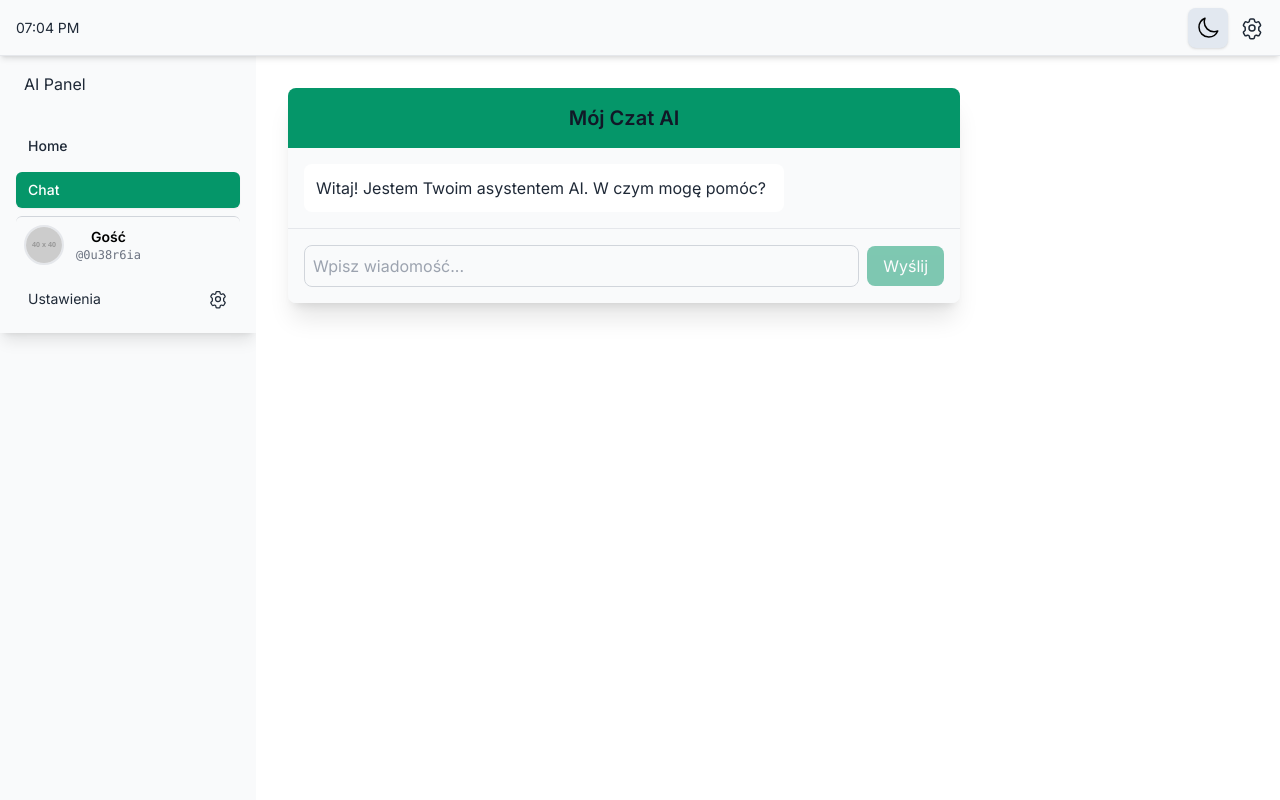
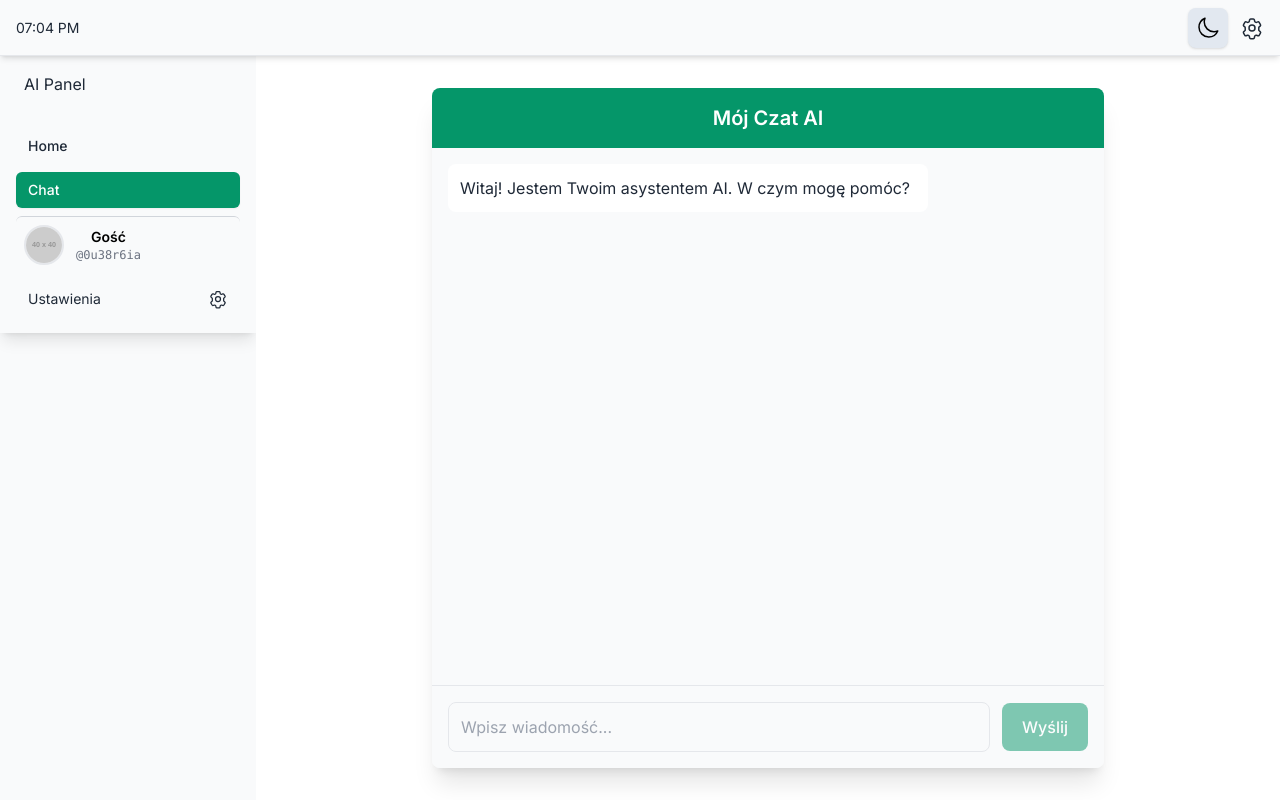
Before and after one commit to KaroleQ13Pl/Website, a React (Vite) app in the folder cryptogpt/: page / in a window 1280 px wide. Built offline with nearby package versions, Linux system fonts and the light colour scheme.

Commit message:
feat: refactor App component layout; integrate Sidebar and enhance ChatInterface with improved scrolling and message input handling

```diff
--- a/cryptogpt/src/App.jsx
+++ b/cryptogpt/src/App.jsx
@@ -1,30 +1,47 @@
+// src/App.jsx
 import React, { useState } from "react";
-import ThemeToggler from "./components/ThemeToggler";
+import Topbar from "./components/Topbar";
+import Sidebar from "./components/SideBar";
 import ChatInterface from "./components/ChatInterface";
-import Sidebar from "./components/SideBar"; // Importujemy Sidebar
-import SettingsPage from "./components/SettingsPage"; // Importujemy SettingsPage
-import UserProfilePage from "./components/UserProfilePage"; // Importujemy UserProfilePage
-import { useTheme } from "./contexts/ThemeContext"; // Importujemy useTheme
-import Topbar from "./components/Topbar"; // Importujemy Topbar
+import SettingsPage from "./components/SettingsPage";
+import UserProfilePage from "./components/UserProfilePage";
+import { useTheme } from "./contexts/ThemeContext";
 
 function App() {
   const [activeView, setActiveView] = useState("chat");
-  const { activeTheme, themes } = useTheme(); // Pobieramy activeTheme i themes
-  const currentTheme = themes[activeTheme]; // Pobieramy aktualny motyw
+  const { activeTheme, themes } = useTheme();
+  const currentTheme = themes[activeTheme];
+  const topbarHeightClass = "pt-14"; // Wysokość Topbara (h-14 -> 3.5rem -> 56px)
 
   return (
     <div
+      // Główny kontener aplikacji, zajmuje cały ekran i jest flexem kolumnowym
       className={`min-h-screen flex flex-col ${currentTheme.background} transition-colors duration-300 ease-in-out`}
     >
+      {/* Topbar jest stały i zajmuje swoją wysokość */}
       <Topbar />
-      <div className={`flex flex-1 pt-14`}>
+
+      {/* Kontener dla Sidebara i głównej treści (main) */}
+      {/* flex-1 sprawia, że ten div zajmuje resztę wysokości po Topbarze */}
+      {/* topbarHeightClass zapewnia, że zawartość zaczyna się pod Topbarem */}
+      <div className={`flex flex-1 ${topbarHeightClass} overflow-hidden`}>
+        {/* Dodano overflow-hidden tutaj, aby uniknąć podwójnych scrollbarów, jeśli Sidebar lub main miałyby tendencję do przepełniania */}
         <Sidebar activeView={activeView} setActiveView={setActiveView} />
 
+        {/* Główna treść */}
+        {/* flex-grow: rośnie, aby zająć dostępną szerokość */}
+        {/* p-X: wewnętrzne odstępy */}
+        {/* flex flex-col: dzieci (np. ChatInterface) będą układane w kolumnie */}
+        {/* items-center: centruje ChatInterface w poziomie (jeśli ma max-width) */}
+        {/* overflow-y-auto: Jeśli główna treść (np. SettingsPage) jest dłuższa niż okno, to TEN kontener będzie miał scroll.
+            ChatInterface będzie zarządzał swoim scrollem wewnętrznie. */}
         <main
-          className={`flex-grow p-6 md:p-8 overflow-y-auto ${currentTheme.surface}`}
+          className={`flex-grow p-4 sm:p-6 md:p-8 ${currentTheme.surface}
+                      flex flex-col items-center overflow-y-auto`}
         >
           {activeView === "home" && (
-            <div>
+            /* Prosty kontener dla strony głównej */
+            <div className="text-center">
               <h2
                 className={`text-3xl font-semibold mb-4 ${currentTheme.heading}`}
               >
@@ -35,6 +52,7 @@ function App() {
               </p>
             </div>
           )}
+          {/* ChatInterface powinien dynamicznie zająć całą dostępną wysokość w tym kontenerze main */}
           {activeView === "chat" && <ChatInterface />}
           {activeView === "settings" && <SettingsPage />}
           {activeView === "userProfile" && <UserProfilePage />}
--- a/cryptogpt/src/components/ChatInterface.jsx
+++ b/cryptogpt/src/components/ChatInterface.jsx
@@ -1,16 +1,16 @@
+// src/components/ChatInterface.jsx
 import React, { useState, useEffect, useRef } from "react";
 import MessageList from "./MessageList";
 import MessageInput from "./MessageInput";
-import { useTheme } from "../contexts/ThemeContext"; // Importujemy useTheme
+import { useTheme } from "../contexts/ThemeContext";
 
-// URL do webhooka n8n - przenieśliśmy go tutaj, bo logika jest tutaj
+// ... (URL webhooka i logika handleSendMessage, useState, useEffect bez zmian)
 const N8N_WEBHOOK_URL =
   "https://guided-yearly-swan.ngrok-free.app/webhook-test/0fc0a28a-c3d5-4491-ba8e-a7378172c202";
 
 function ChatInterface() {
-  const { activeTheme, themes } = useTheme(); // Pobieramy activeTheme i themes
-  const currentTheme = themes[activeTheme]; // Pobieramy aktualny motyw
-  // Cała logika stanu czatu jest teraz tutaj
+  const { activeTheme, themes } = useTheme();
+  const currentTheme = themes[activeTheme];
   const [messages, setMessages] = useState([
     {
       id: 1,
@@ -20,9 +20,8 @@ function ChatInterface() {
   ]);
   const [currentMessage, setCurrentMessage] = useState("");
   const [isAiTyping, setIsAiTyping] = useState(false);
-  const messagesContainerRef = useRef(null); // Ref do przewijania
+  const messagesContainerRef = useRef(null);
 
-  // Funkcja do wysyłania wiadomości i komunikacji z n8n
   const handleSendMessage = async (e) => {
     e.preventDefault();
     if (currentMessage.trim() === "") return;
@@ -55,7 +54,7 @@ function ChatInterface() {
 
       if (data.reply) {
         const aiResponse = {
-          id: Date.now() + 1, // Proste unikalne ID
+          id: Date.now() + 1,
           text: data.reply,
           sender: "ai",
         };
@@ -85,35 +84,49 @@ function ChatInterface() {
     }
   };
 
-  // Efekt do automatycznego przewijania
   useEffect(() => {
     if (messagesContainerRef.current) {
-      const { scrollHeight, clientHeight } = messagesContainerRef.current;
-      messagesContainerRef.current.scrollTop = scrollHeight - clientHeight;
+      const { scrollHeight } = messagesContainerRef.current;
+      messagesContainerRef.current.scrollTop = scrollHeight;
     }
-  }, [messages]);
+  }, [messages, isAiTyping]);
 
   return (
+    // GŁÓWNY KONTENER KOMPONENTU CZATU (ZIELONY PROSTOKĄT)
+    // flex flex-col: Układa elementy (header, MessageList, MessageInput) w kolumnie.
+    // w-full max-w-2xl: Zajmuje pełną dostępną szerokość, ale nie więcej niż 2xl. Pozwala na centrowanie w 'main' dzięki 'items-center'.
+    // h-full: KLUCZOWE! Zajmuje 100% wysokości swojego rodzica ('main'). 'main' musi mieć zdefiniowaną wysokość lub być kontenerem flex, aby to zadziałało.
+    // overflow-hidden: KLUCZOWE! Zapobiega "wylewaniu" się zawartości MessageList poza ten kontener.
+    //                To zmusza MessageList do użycia własnego paska przewijania.
     <div
-      className={`flex flex-col w-full max-w-2xl rounded-lg shadow-xl overflow-hidden transition-colors duration-300 ease-in-out ${currentTheme.background}`}
+      className={`flex flex-col w-full max-w-2xl rounded-lg shadow-xl
+                  ${currentTheme.background} h-full overflow-hidden
+                  transition-colors duration-300 ease-in-out`}
     >
-      <header className={`${currentTheme.primary} text-white p-4 text-center`}>
-        <h1 className={`text-xl font-semibold ${currentTheme.heading}`}>
-          Mój Czat AI
-        </h1>
+      {/* Nagłówek czatu */}
+      {/* flex-shrink-0: Zapobiega kurczeniu się nagłówka, gdyby MessageList potrzebował więcej miejsca. */}
+      <header
+        className={`${currentTheme.primary} p-4 text-center flex-shrink-0`}
+      >
+        <h1 className={`text-xl font-semibold text-white`}>Mój Czat AI</h1>
       </header>
 
+      {/* Kontener na listę wiadomości (GŁÓWNY OBSZAR PRZEWIJANIA) */}
+      {/* Tutaj nie dodajemy klas bezpośrednio, bo MessageList sam je definiuje */}
       <MessageList
         messages={messages}
         messagesContainerRef={messagesContainerRef}
         isAiTyping={isAiTyping}
       />
 
+      {/* Kontener na pole wprowadzania wiadomości (CZERWONY PROSTOKĄT) */}
+      {/* flex-shrink-0: Zapobiega kurczeniu się pola wprowadzania. */}
       <MessageInput
         currentMessage={currentMessage}
         setCurrentMessage={setCurrentMessage}
         handleSendMessage={handleSendMessage}
         isAiTyping={isAiTyping}
+        className="flex-shrink-0" // Przekazanie klasy do komponentu MessageInput
       />
     </div>
   );
--- a/cryptogpt/src/components/MessageInput.jsx
+++ b/cryptogpt/src/components/MessageInput.jsx
@@ -1,5 +1,4 @@
-// Komponent MessageInput
-// Opis: Komponent MessageInput jest używany do wprowadzania wiadomości przez użytkownika.
+// src/components/MessageInput.jsx
 import React from "react";
 import { useTheme } from "../contexts/ThemeContext";
 
@@ -8,34 +7,73 @@ function MessageInput({
   setCurrentMessage,
   handleSendMessage,
   isAiTyping,
+  className, // <-- Akceptujemy className jako prop
 }) {
   const { activeTheme, themes } = useTheme();
   const currentTheme = themes[activeTheme];
+
+  const onFormSubmit = (e) => {
+    e.preventDefault();
+    if (currentMessage.trim() !== "" && !isAiTyping) {
+      handleSendMessage(e); // Wywołujemy przekazaną funkcję
+    }
+  };
+
+  // Pole do wpisywania wiadomości
+  // className (przekazany z ChatInterface) zawiera 'flex-shrink-0', aby ten element się nie kurczył.
   return (
     <form
-      onSubmit={handleSendMessage}
-      className={`p-4 border-t border-gray-200 dark:border-slate-600 ${currentTheme.background}`}
+      onSubmit={onFormSubmit}
+      className={`p-3 sm:p-4 border-t ${currentTheme.border} ${
+        currentTheme.background
+      }
+                  transition-colors duration-300 ease-in-out ${
+                    className || ""
+                  }`} // Stosujemy przekazany className
     >
-      <div className="flex items-center space-x-2">
+      <div className="flex items-center space-x-2 sm:space-x-3">
         <input
           type="text"
           placeholder="Wpisz wiadomość..."
           value={currentMessage}
           onChange={(e) => setCurrentMessage(e.target.value)}
           disabled={isAiTyping}
-          className={`flex-grow p-2 border border-gray-300 dark:border-slate-500 rounded-lg focus:outline-none focus:ring-2 focus:ring-custom-vibrant-purple ${currentTheme.background} ${currentTheme.text} disabled:opacity-70 disabled:cursor-not-allowed`}
+          className={`flex-grow p-2.5 sm:p-3 border ${
+            currentTheme.border
+          } rounded-lg
+                      focus:outline-none focus:ring-2
+                      focus:ring-${
+                        activeTheme === "dark"
+                          ? themes.dark.accent.replace("dark-", "")
+                          : themes.light.accent.replace("light-", "")
+                      }
+                      focus:border-transparent
+                      ${currentTheme.background} ${currentTheme.text}
+                      disabled:opacity-60 disabled:cursor-not-allowed
+                      transition-colors duration-300 ease-in-out`}
           onKeyPress={(e) => {
-            if (e.key === "Enter" && !e.shiftKey) {
-              e.preventDefault();
-              if (currentMessage.trim() !== "") {
-                handleSendMessage(e);
-              }
+            if (e.key === "Enter" && !e.shiftKey && !isAiTyping) {
+              onFormSubmit(e);
             }
           }}
         />
         <button
           type="submit"
-          className={`${currentTheme.primary} rounded-lg hover:opacity-90 focus:outline-none focus:ring-2 focus:ring-custom-vibrant-purple disabled:opacity-50 disabled:cursor-not-allowed px-4 py-2`}
+          className={`${currentTheme.primary} text-white rounded-lg
+                      hover:opacity-90 focus:outline-none
+                      focus:ring-2 focus:ring-offset-2
+                      focus:ring-offset-${currentTheme.background.replace(
+                        activeTheme + "-",
+                        ""
+                      )}
+                      focus:ring-${
+                        activeTheme === "dark"
+                          ? themes.dark.primary.replace("dark-", "")
+                          : themes.light.primary.replace("light-", "")
+                      }
+                      disabled:opacity-50 disabled:cursor-not-allowed
+                      px-4 py-2.5 sm:px-5 sm:py-3 font-medium
+                      transition-all duration-150 ease-in-out`}
           disabled={currentMessage.trim() === "" || isAiTyping}
         >
           Wyślij
--- a/cryptogpt/src/components/MessageList.jsx
+++ b/cryptogpt/src/components/MessageList.jsx
@@ -1,29 +1,45 @@
+// src/components/MessageList.jsx
 import React from "react";
-import ChatMessage from "./ChatMessage"; // Importujemy komponent pojedynczej wiadomości
-import { useTheme } from "../contexts/ThemeContext"; // Importujemy useTheme
+import ChatMessage from "./ChatMessage";
+import { useTheme } from "../contexts/ThemeContext";
 
 function MessageList({ messages, messagesContainerRef, isAiTyping }) {
-  const { activeTheme, themes } = useTheme(); // Pobieramy activeTheme i themes
-  const currentTheme = themes[activeTheme]; // Pobieramy aktualny motyw
+  const { activeTheme, themes } = useTheme();
+  const currentTheme = themes[activeTheme];
+
   return (
+    // KONTENER LISTY WIADOMOŚCI
+    // flex-grow: NAJWAŻNIEJSZE! Ten element rozciągnie się, aby wypełnić całą dostępną pionową przestrzeň
+    //            PO header i MessageInput wewnątrz ChatInterface.
+    // min-h-0:   KLUCZOWE! Często wymagane w połączeniu z flex-grow i overflow-y-auto.
+    //            Mówi przeglądarce, że minimalna wysokość tego elementu może być 0, co pozwala
+    //            flex-grow działać poprawnie i nie bazować minimalnej wysokości na treści.
+    // overflow-y-auto: Jeśli zawartość (wiadomości) jest wyższa niż obliczona wysokość tego diva,
+    //                  pojawi się PIONOWY pasek przewijania TYLKO dla tej listy.
     <div
-      ref={messagesContainerRef} // Przypisujemy przekazaną referencję
-      className={`flex-grow p-4 space-y-2 overflow-y-auto ${currentTheme.background}`}
+      ref={messagesContainerRef}
+      className={`flex-grow min-h-0 overflow-y-auto
+                  p-4 space-y-3 ${currentTheme.background}
+                  transition-colors duration-300 ease-in-out`}
     >
-      {messages.length === 0 && !isAiTyping ? ( // Jeśli nie ma wiadomości i AI nie pisze
-        <p className={currentTheme.muted}>Rozpocznij rozmowę!</p>
+      {messages.length === 0 && !isAiTyping ? (
+        <p className={`${currentTheme.muted} text-center italic pt-4`}>
+          Rozpocznij rozmowę wpisując wiadomość poniżej.
+        </p>
       ) : (
-        messages.map((msg) => (
-          <ChatMessage key={msg.id} message={msg} /> // Używamy ChatMessage
-        ))
+        messages.map((msg) => <ChatMessage key={msg.id} message={msg} />)
       )}
 
-      {/* Wskaźnik "AI pisze..." */}
+      {/* Wskaźnik pisania przez AI */}
       {isAiTyping && (
-        <div
-          className={`${currentTheme.surface} p-3 rounded-lg max-w-[75%] self-start mr-auto animate-pulse ${currentTheme.text}`}
-        >
-          AI pisze...
+        <div className="flex justify-start">
+          {" "}
+          {/* Dodatkowy div dla lepszego pozycjonowania w flex container */}
+          <div
+            className={`${currentTheme.surface} ${currentTheme.text} p-3 rounded-lg max-w-[75%] self-start animate-pulse text-sm`}
+          >
+            AI pisze...
+          </div>
         </div>
       )}
     </div>
```
